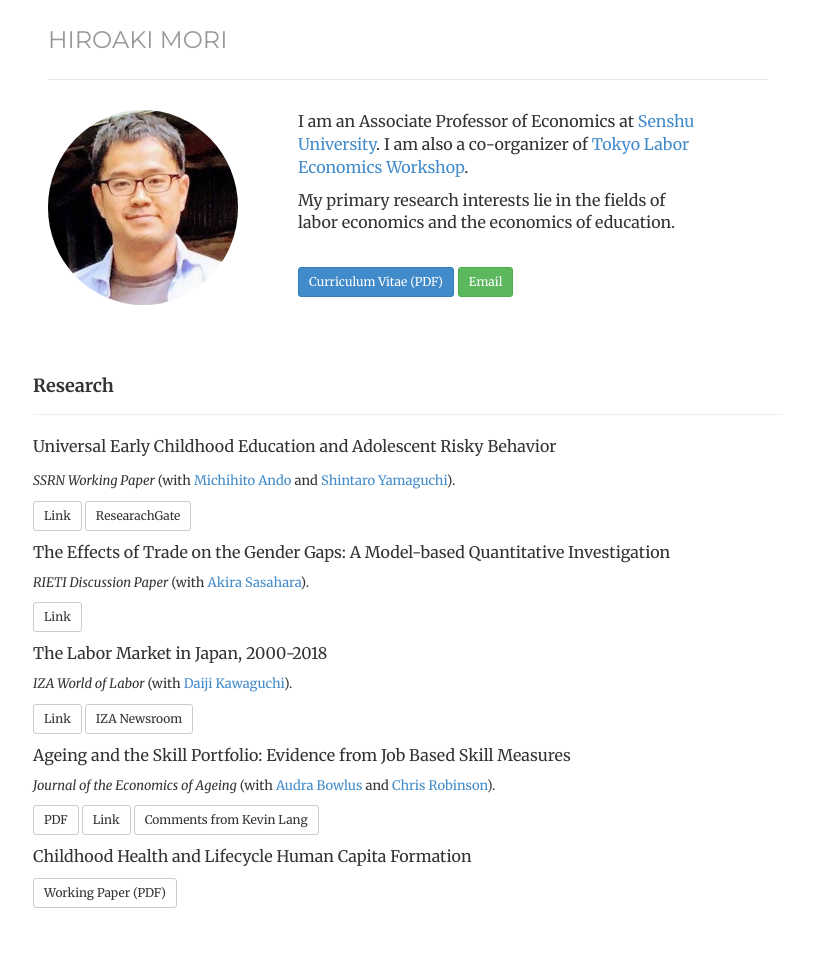
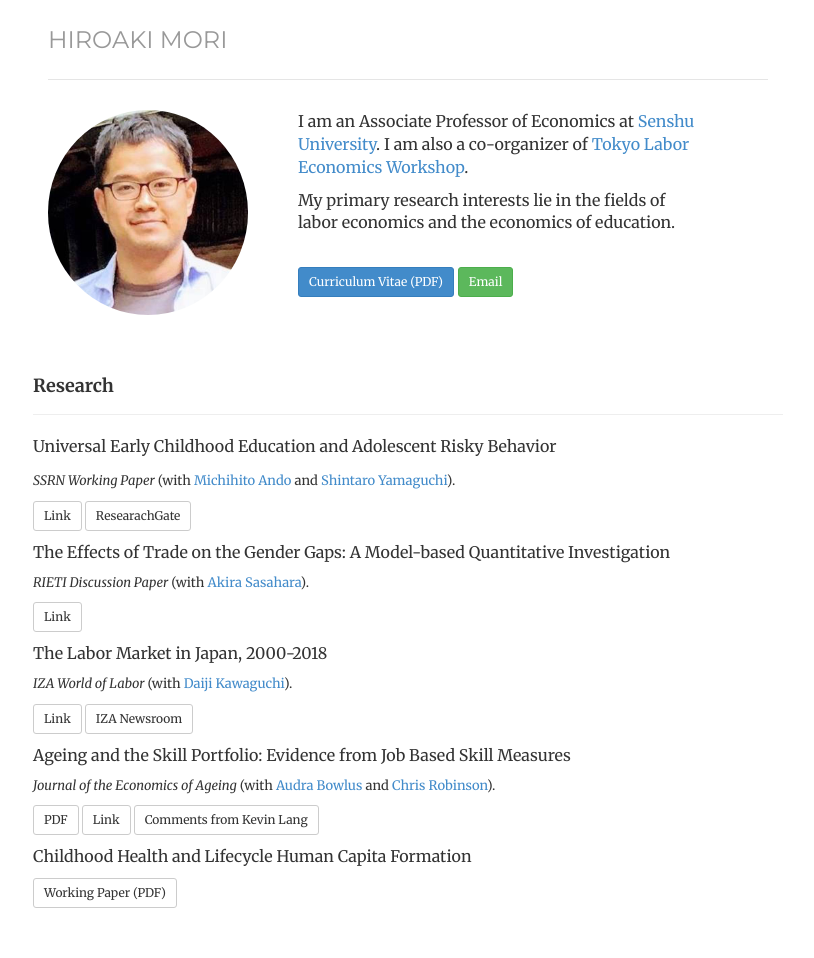
Before and after one commit to morihiroaki/morihiroaki.github.io, a Jekyll site: the page built from index.html, in a window 1280 px wide. Shown: the whole page, without its empty margins (232-1046 px from the left). Built offline with Jekyll 4.4.1, drawn with Linux system fonts in a browser that asks for light colours.

Commit message:
Update index.html

```diff
--- a/index.html
+++ b/index.html
@@ -10,7 +10,7 @@
 
 <div class="box text-center">
 <div class='col-sm-4 text-left'>
-<img  class="img-circle avatar" width="190" alt="Hiro Mori" src="files/portrait2.jpg">
+<img  class="img-circle avatar" width="200" alt="Hiro Mori" src="files/portrait2.jpg">
 </div>
 </div>
 
```
